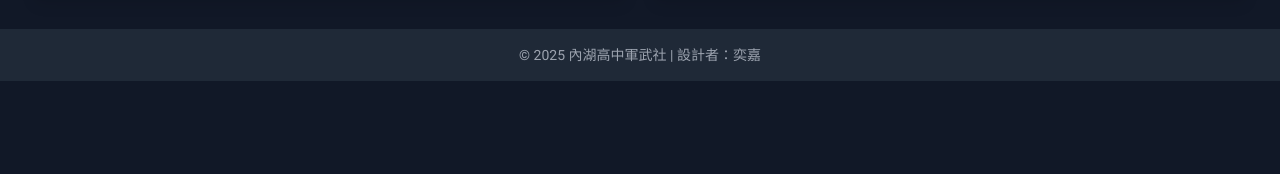
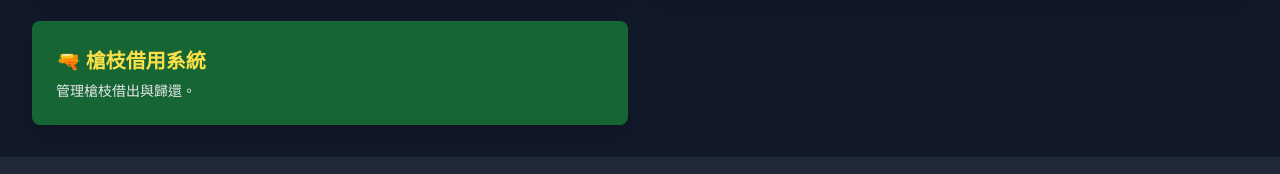
Before and after one commit to pyps0990-alt/nhmc9th.new, a plain HTML site: page index.html in a window 1280 px wide. Shown: the part 1401-1575 px from the top of the page. Before the commit the page ends 1482 px from the top, so only its background shows below. Drawn offline with nearby package versions, Linux system fonts and the light colour scheme; no server answers.

Commit message:
Update index.html

```diff
--- a/index.html
+++ b/index.html
@@ -104,6 +104,12 @@
       <h2 class="text-yellow-300 text-xl font-bold mb-2">💬 LINE 社群</h2>
       <p class="text-gray-200 text-sm">點擊加入軍武社 LINE 群組，掌握即時通知與交流。</p>
     </a>
+    <a href="pages/gun-loan.html"
+    class="block bg-green-800 hover:bg-green-700 rounded-lg p-6 shadow-lg transition transform hover:scale-105"
+    data-aos="fade-up" data-aos-delay="200">
+      <h2 class="text-yellow-300 text-xl font-bold mb-2">🔫 槍枝借用系統</h2>
+      <p class="text-gray-200 text-sm">管理槍枝借出與歸還。</p>
+    </a>
   </main>
   <!-- 頁尾 -->
   <footer class="bg-gray-800 text-center p-4 text-xs md:text-sm text-gray-400">
```
